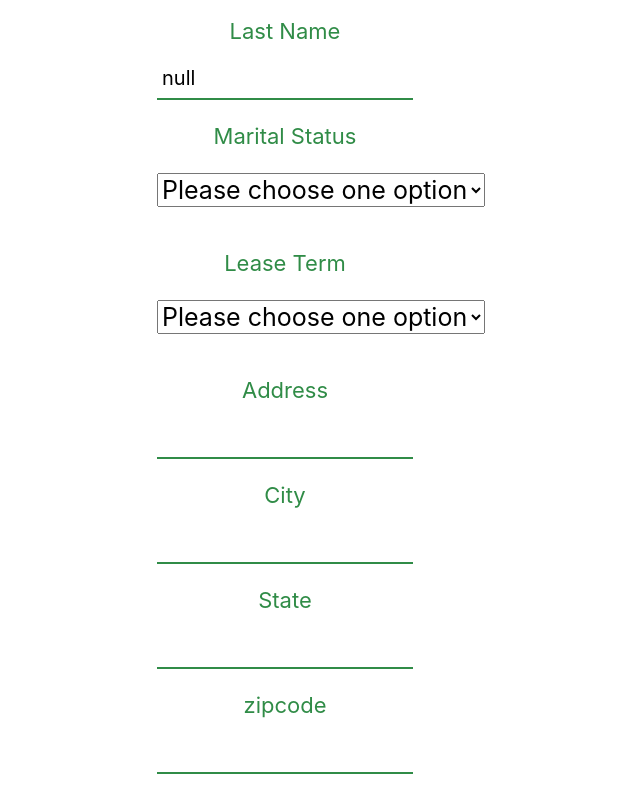
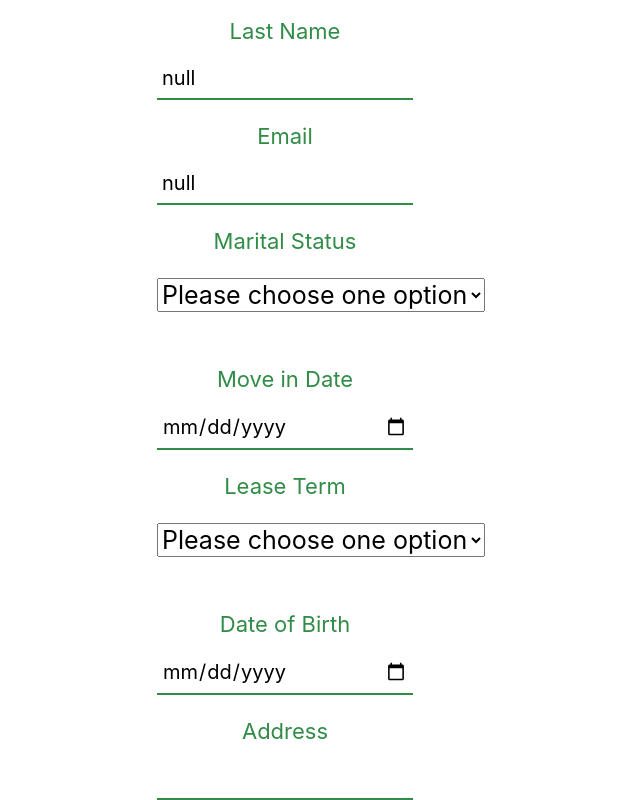
Before and after one commit to BloomTech-Labs/pt7-property-manager-fe, a React (Create React App) app: page /Properties/1/Unit/1/Apply in a window 1280 px wide. Shown: the part 440-1240 px from the top of the page, without its empty margins (355-995 px from the left). Built offline with nearby package versions, Linux system fonts and the light colour scheme; no server answers.

Commit message:
some parts added

```diff
--- a/src/components/properties/units/Forms.scss
+++ b/src/components/properties/units/Forms.scss
@@ -25,7 +25,7 @@
 .addPropForms{
 	display:flex;
 	flex-direction:column;
-	height:200vh;
+	height:300vh;
 	align-items:center;
 	padding-top:40px;
 	justify-content: flex-start;
--- a/src/components/properties/units/form.js
+++ b/src/components/properties/units/form.js
@@ -63,6 +63,7 @@ export default function ApplicationForm(props){
     social_security: "",
     document: `${sessionStorage.getItem('document')}`,
     status: "pending",
+    unit_id: `${props.match.params.property_id}`
 
   });
 
@@ -79,13 +80,15 @@ export default function ApplicationForm(props){
       e.preventDefault();
 
       axiosWithAuth()
-      .post("https://property-manager-be.herokuapp.com/application", apply)
+      .post("/applications", apply)
         .then(res=>{
-          console.log(res.data.user);
+          console.log(res);
          // console.log(res.data.token);
 
-        })
-      document.getElementById('applyForm').reset();
+        }).catch(err => {
+          console.error(err);
+  });
+      // document.getElementById('applyForm').reset();
     }
     const isLoggedIn = sessionStorage.getItem("token");
   console.log('isLoggedIn', isLoggedIn);
@@ -116,20 +119,31 @@ export default function ApplicationForm(props){
        <h2>Application Form</h2>
        <form className="addPropForms" autoComplete="new-password">
 
-          <label htmlFor='Adress'>First Name</label>
+          <label htmlFor='FirstName'>First Name</label>
            <input
              type="text"
              name="first_name"
              value={apply.first_name}
              style={{marginBottom:"20px"}}
+             onChange={handleChange}
              required
            />
-            <label htmlFor='Adress'>Last Name</label>
+            <label htmlFor='LastName'>Last Name</label>
             <input
              type="text"
              name="last_name"
              value={apply.last_name}
              style={{marginBottom:"20px"}}
+             onChange={handleChange}
+             required
+           />
+            <label htmlFor='email'>Email</label>
+            <input
+             type="email"
+             name="email"
+             value={apply.email}
+             style={{marginBottom:"20px"}}
+             onChange={handleChange}
              required
            />
 
@@ -140,9 +154,9 @@ export default function ApplicationForm(props){
             type="checkbox"
             name="marital_status"
             value={apply.marital_status}
+            style={{marginBottom:"20px"}}
             onChange={handleChange}
-             required
-             style={{marginBottom:"20px"}}
+            required
             >
             <option value="">Please choose one option</option>
             <option value="single">Single</option>
@@ -151,10 +165,19 @@ export default function ApplicationForm(props){
             </div>
 
             {/* move_in_date */}
-
+            <label>Move in Date</label>
+          <input
+          type="date"
+          name="move_in_date"
+          value={apply.move_in_date}
+          style={{marginBottom:"20px"}}
+          onChange={handleChange}
+          required
+           />
             {/* lease_terms: 12 */}
 
-            <label  style={{marginBottom:"20px"}}htmlFor='marital_status'>Lease Term</label>
+            <label  style={{marginBottom:"20px"}}
+            htmlFor='leas_term'>Lease Term</label>
             <div style={{background: "transparent", marginBottom:"20px", fontSize:"2.5rem", height:"65px", lineHeight:"1", width:"20%" }}>
             <select
             type="checkbox"
@@ -171,6 +194,15 @@ export default function ApplicationForm(props){
             </div>
 
             {/* date_of_birth */}
+            <label>Date of Birth</label>
+          <input
+          type="date"
+          name="date_of_birth"
+          value={apply.date_of_birth}
+          onChange={handleChange}
+          style={{marginBottom:"20px"}}
+          required
+           />
             {/* app_address */}
             <label htmlFor='address'>Address</label>
             <input
@@ -274,7 +306,7 @@ export default function ApplicationForm(props){
 
 
 
-           <Button color="success" type="submit" >Submit</Button>
+           <Button color="success" type="submit"onClick={handleSubmit} >Submit</Button>
 
        </form>
      </div>
```
